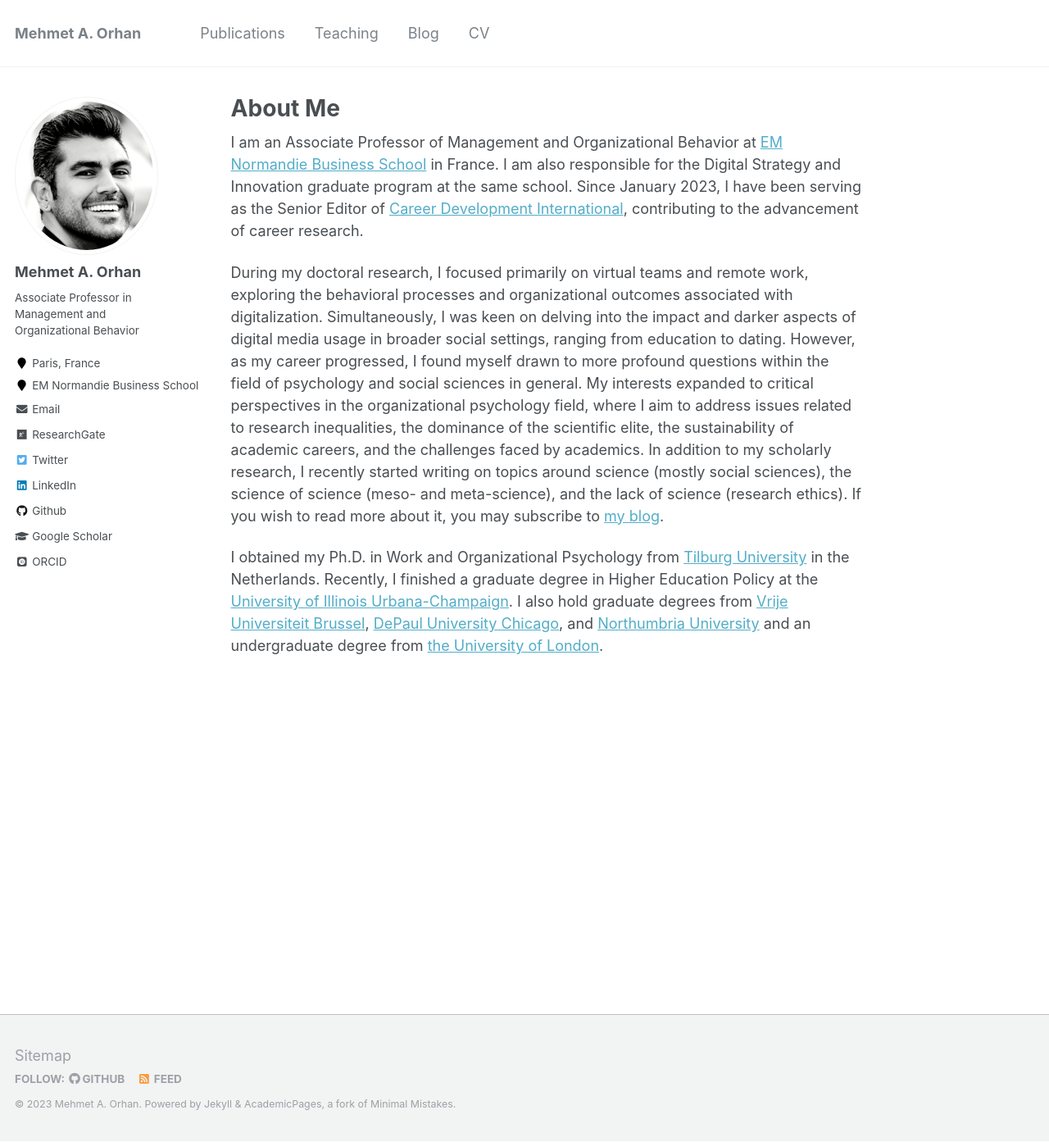
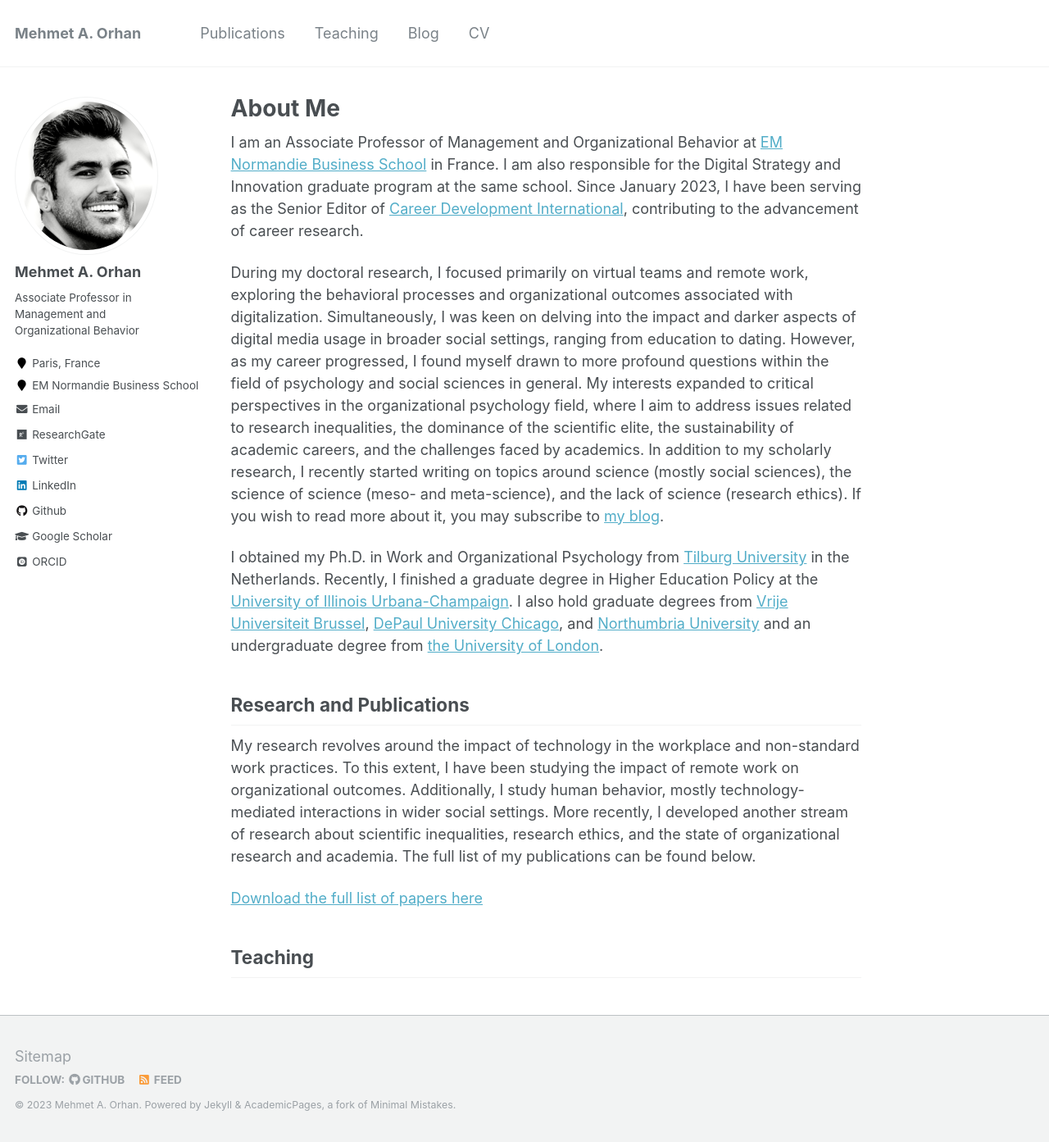
Before and after one commit to maorhan/maorhan.github.io, a Jekyll site: the page built from _pages/about.md, in a window 1280 px wide and 1393 px high. Shown: the whole window at 82% size. Built offline with Jekyll 4.4.1, drawn with Linux system fonts in a browser that asks for light colours; some web fonts are replaced.

Commit message:
Update about.md

```diff
--- a/_pages/about.md
+++ b/_pages/about.md
@@ -13,3 +13,13 @@ I am an Associate Professor of Management and Organizational Behavior at [EM Nor
 During my doctoral research, I focused primarily on virtual teams and remote work, exploring the behavioral processes and organizational outcomes associated with digitalization. Simultaneously, I was keen on delving into the impact and darker aspects of digital media usage in broader social settings, ranging from education to dating. However, as my career progressed, I found myself drawn to more profound questions within the field of psychology and social sciences in general. My interests expanded to critical perspectives in the organizational psychology field, where I aim to address issues related to research inequalities, the dominance of the scientific elite, the sustainability of academic careers, and the challenges faced by academics. In addition to my scholarly research, I recently started writing on topics around science (mostly social sciences), the science of science (meso- and meta-science), and the lack of science (research ethics). If you wish to read more about it, you may subscribe to [my blog](https://morhan.substack.com).
 
 I obtained my Ph.D. in Work and Organizational Psychology from [Tilburg University]( https://tilburguniversity.edu) in the Netherlands. Recently, I finished a graduate degree in Higher Education Policy at the [University of Illinois Urbana-Champaign](https://illinois.edu/). I also hold graduate degrees from [Vrije Universiteit Brussel](https://vub.ac.be), [DePaul University Chicago](https://kellstadt.depaul.edu), and [Northumbria University]( https://northumbria.ac.uk) and an undergraduate degree from [the University of London](https://london.ac.uk).
+
+## Research and Publications
+
+My research revolves around the impact of technology in the workplace and non-standard work practices. To this extent, I have been studying the impact of remote work on organizational outcomes. Additionally, I study human
+behavior, mostly technology-mediated interactions in wider social settings. More recently, I developed another stream of research about scientific inequalities, research ethics, and the state of organizational research and
+academia. The full list of my publications can be found below.
+
+[Download the full list of papers here](https://maorhan.github.io/files/List%20of%20Publications%20Aug23.pdf)
+
+## Teaching
```
